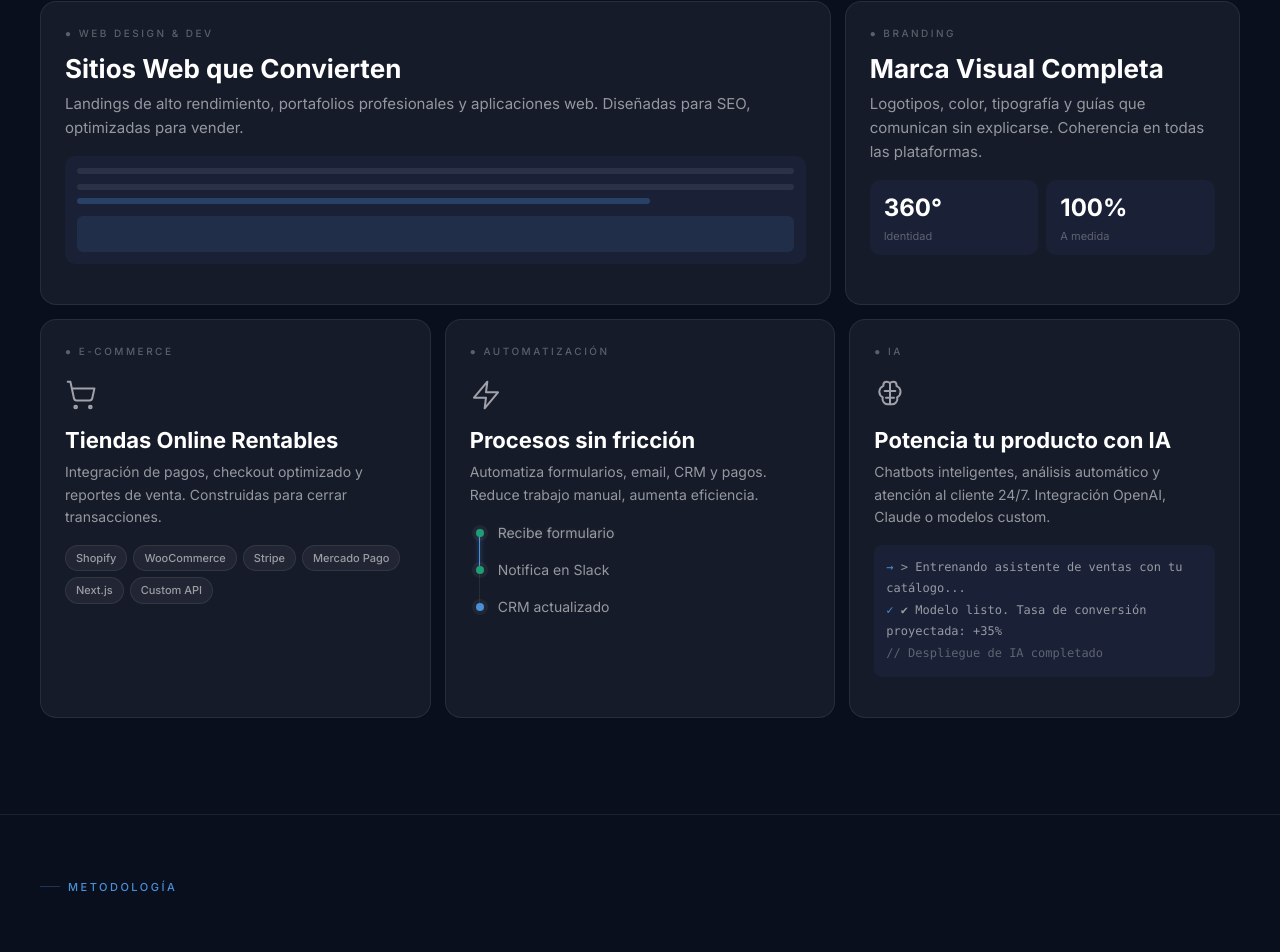
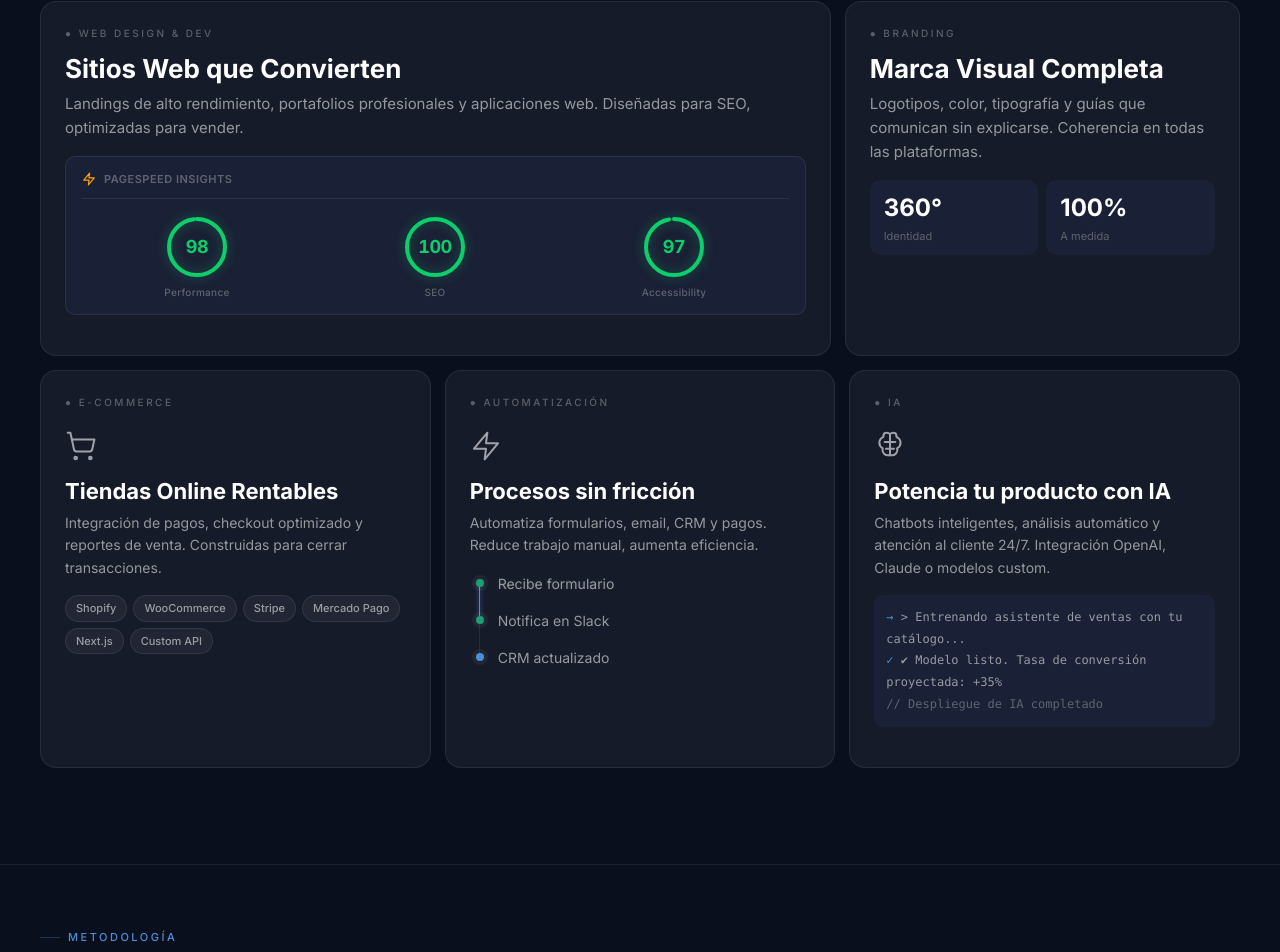
Before and after one commit to Sebastian-2203/SV_Page_Next, a Next.js app: page / in a window 1280 px wide. Shown: the part 1351-2303 px from the top of the page. Built offline with nearby package versions, Linux system fonts and the light colour scheme.

Commit message:
Replace browser mockup with animated Lighthouse PageSpeed score gauges

```diff
--- a/src/components/BentoGrid.module.css
+++ b/src/components/BentoGrid.module.css
@@ -164,3 +164,95 @@
     5% { color: var(--color-text-primary); text-shadow: 0 0 8px rgba(255,255,255,0.2); }
     20% { color: var(--color-text-secondary); }
 }
+
+/* ───────────────────────────────────────────────
+   Lighthouse Score Gauges
+   ─────────────────────────────────────────────── */
+
+.lighthouseContainer {
+    background: var(--color-bg-secondary);
+    border-radius: 10px;
+    padding: 14px 16px;
+    margin-top: 16px;
+    margin-bottom: 16px;
+    border: 0.5px solid var(--color-border);
+}
+
+.lighthouseHeader {
+    display: flex;
+    align-items: center;
+    gap: 8px;
+    margin-bottom: 14px;
+    padding-bottom: 10px;
+    border-bottom: 0.5px solid var(--color-border);
+}
+
+.lighthouseTitle {
+    font-size: 11px;
+    font-weight: 600;
+    color: var(--color-text-muted);
+    letter-spacing: 0.5px;
+    text-transform: uppercase;
+}
+
+.lighthouseGauges {
+    display: flex;
+    justify-content: space-around;
+    align-items: center;
+    gap: 8px;
+}
+
+.lighthouseGauge {
+    display: flex;
+    flex-direction: column;
+    align-items: center;
+    gap: 4px;
+    position: relative;
+    animation: gaugeEntrance 0.6s ease-out both;
+    animation-delay: var(--gauge-delay, 0s);
+}
+
+@keyframes gaugeEntrance {
+    from {
+        opacity: 0;
+        transform: scale(0.7) translateY(8px);
+    }
+    to {
+        opacity: 1;
+        transform: scale(1) translateY(0);
+    }
+}
+
+.lighthouseRing {
+    filter: drop-shadow(0 0 6px var(--gauge-color, rgba(12, 206, 107, 0.4)));
+}
+
+.lighthouseArc {
+    animation: arcFill 1.8s ease-out both;
+    animation-delay: calc(var(--gauge-delay, 0s) + 0.3s);
+}
+
+@keyframes arcFill {
+    from {
+        stroke-dashoffset: var(--circumference);
+    }
+    to {
+        stroke-dashoffset: var(--target-offset);
+    }
+}
+
+.lighthouseScore {
+    position: absolute;
+    top: 20px;
+    font-size: 18px;
+    font-weight: 700;
+    font-variant-numeric: tabular-nums;
+    letter-spacing: -0.5px;
+}
+
+.lighthouseLabel {
+    font-size: 10px;
+    color: var(--color-text-muted);
+    font-weight: 500;
+    letter-spacing: 0.3px;
+}
--- a/src/components/BentoGrid.tsx
+++ b/src/components/BentoGrid.tsx
@@ -31,41 +31,55 @@ const BrainIcon = () => (
    Sub-components for individual card visuals
    ─────────────────────────────────────────────── */
 
-// Browser mockup with shimmer animation (Web Design card)
+// Lighthouse-style score gauges (Web Design card)
+function LighthouseGauge({ score, label, delay }: { score: number; label: string; delay: number }) {
+    const radius = 28;
+    const circumference = 2 * Math.PI * radius;
+    const offset = circumference - (score / 100) * circumference;
+    const color = score >= 90 ? '#0cce6b' : score >= 50 ? '#ffa400' : '#ff4e42';
+
+    return (
+        <div className={styles.lighthouseGauge} style={{ '--gauge-delay': `${delay}s` } as React.CSSProperties}>
+            <svg width="68" height="68" viewBox="0 0 68 68" className={styles.lighthouseRing}>
+                {/* Track */}
+                <circle cx="34" cy="34" r={radius} fill="none" stroke="rgba(255,255,255,0.06)" strokeWidth="4" />
+                {/* Score arc */}
+                <circle
+                    cx="34" cy="34" r={radius} fill="none"
+                    stroke={color}
+                    strokeWidth="4"
+                    strokeLinecap="round"
+                    strokeDasharray={circumference}
+                    strokeDashoffset={circumference}
+                    className={styles.lighthouseArc}
+                    style={{
+                        '--target-offset': offset,
+                        '--circumference': circumference,
+                        '--gauge-color': color,
+                    } as React.CSSProperties}
+                    transform="rotate(-90 34 34)"
+                />
+            </svg>
+            <span className={styles.lighthouseScore} style={{ color }}>{score}</span>
+            <span className={styles.lighthouseLabel}>{label}</span>
+        </div>
+    );
+}
+
 function BrowserMockup() {
     return (
-        <div style={{
-            background: 'var(--color-bg-secondary)',
-            borderRadius: '10px',
-            padding: '12px',
-            marginTop: '16px',
-            marginBottom: '16px',
-        }}>
-            {/* Browser chrome bar */}
-            <div style={{ display: 'flex', gap: '5px', marginBottom: '10px', alignItems: 'center' }}>
-                <div style={{ flex: 1, height: 6, borderRadius: 3, background: 'var(--color-border)' }} />
+        <div className={styles.lighthouseContainer}>
+            <div className={styles.lighthouseHeader}>
+                <svg width="14" height="14" viewBox="0 0 24 24" fill="none" stroke="currentColor" strokeWidth="2" strokeLinecap="round" strokeLinejoin="round" style={{ color: '#ffa400' }}>
+                    <polygon points="13 2 3 14 12 14 11 22 21 10 12 10 13 2" />
+                </svg>
+                <span className={styles.lighthouseTitle}>PageSpeed Insights</span>
             </div>
-            {/* Text lines */}
-            <div style={{
-                height: 6,
-                borderRadius: 3,
-                background: 'var(--color-border)',
-                width: '100%',
-                marginBottom: 8,
-            }} />
-            <div style={{
-                height: 6,
-                borderRadius: 3,
-                background: 'var(--color-border-brand)',
-                width: '80%',
-                marginBottom: 12,
-            }} />
-            {/* Hero block */}
-            <div style={{
-                height: 36,
-                borderRadius: 6,
-                background: 'var(--color-brand-subtle)',
-            }} />
+            <div className={styles.lighthouseGauges}>
+                <LighthouseGauge score={98} label="Performance" delay={0} />
+                <LighthouseGauge score={100} label="SEO" delay={0.3} />
+                <LighthouseGauge score={97} label="Accessibility" delay={0.6} />
+            </div>
         </div>
     );
 }
```
